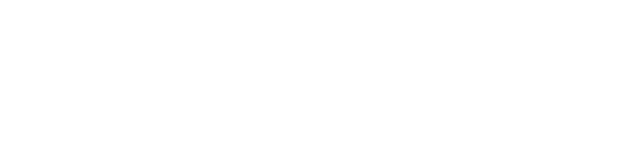
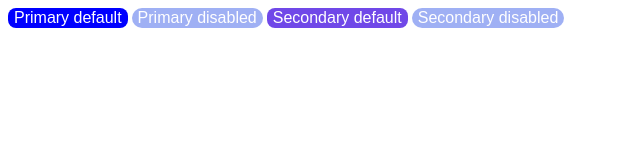
Before and after one commit to js-tasks-ru/htmlcss-20251006_n6163459, a website: page 03-lection1/01-button/index.html in a window 1280 px wide. Shown: the whole page, without its empty margins (0-640 px from the left). Drawn offline with Linux system fonts and the light colour scheme.

Commit message:
add button and accordions

```diff
--- a/03-lection1/01-button/button.css
+++ b/03-lection1/01-button/button.css
@@ -1 +1,50 @@
 /* Стилизация кнопки */
+.button {
+  border: 8px;
+  border-radius: 8px;
+  font-size: 16px;
+  background-color: blue;
+  cursor: pointer;
+  color: white;
+ }
+.button:active {
+  color: white;
+  background-color: blue;
+ }
+button:disabled {
+  border: 8px;
+  border-radius: 1.5rem;
+  font-size: 16px;
+  background-color: blue;
+  border: 8px;
+  border-radius: 1.5rem;
+  font-size: 16px;
+  background-color: #4263EB;
+  cursor: not-allowed;
+  color: white;
+  opacity: 50%;
+ }
+.button1 {
+  border: 8px;
+  border-radius: 8px;
+  font-size: 16px;
+  background-color: #7048E8;
+  cursor: pointer;
+  color: white;
+ }
+.button1:active {
+  color: white;
+  background-color: #7048E8;
+ }
+button1:disabled {
+  border: 8px;
+  border-radius: 1.5rem;
+  font-size: 16px;
+  background-color: #7048E8;
+  border: 8px;
+  border-radius: 1.5rem;
+  font-size: 16px;
+  cursor: not-allowed;
+  color: white;
+  opacity: 50%;
+ }
--- a/03-lection1/01-button/index.html
+++ b/03-lection1/01-button/index.html
@@ -1,11 +1,17 @@
 <!DOCTYPE html>
 <!-- Страница с кнопкой -->
 <html lang="ru">
-    <head>
+     <head>
         <link rel="stylesheet" href="../../assets/css/main.css">
         <link rel="stylesheet" href="./button.css">
     </head>
     <body>
+       <button class="button">Primary default </button>
+        <button disabled>Primary disabled</button>
+        <button class="button1">Secondary default </button>
+        <button disabled>Secondary disabled</button>
+    </body>
+</html>
 
     </body>
 </html>
```
Also changed, not shown: 03-lection1/02-accordion/accordion.css (+15 -0 lines).
